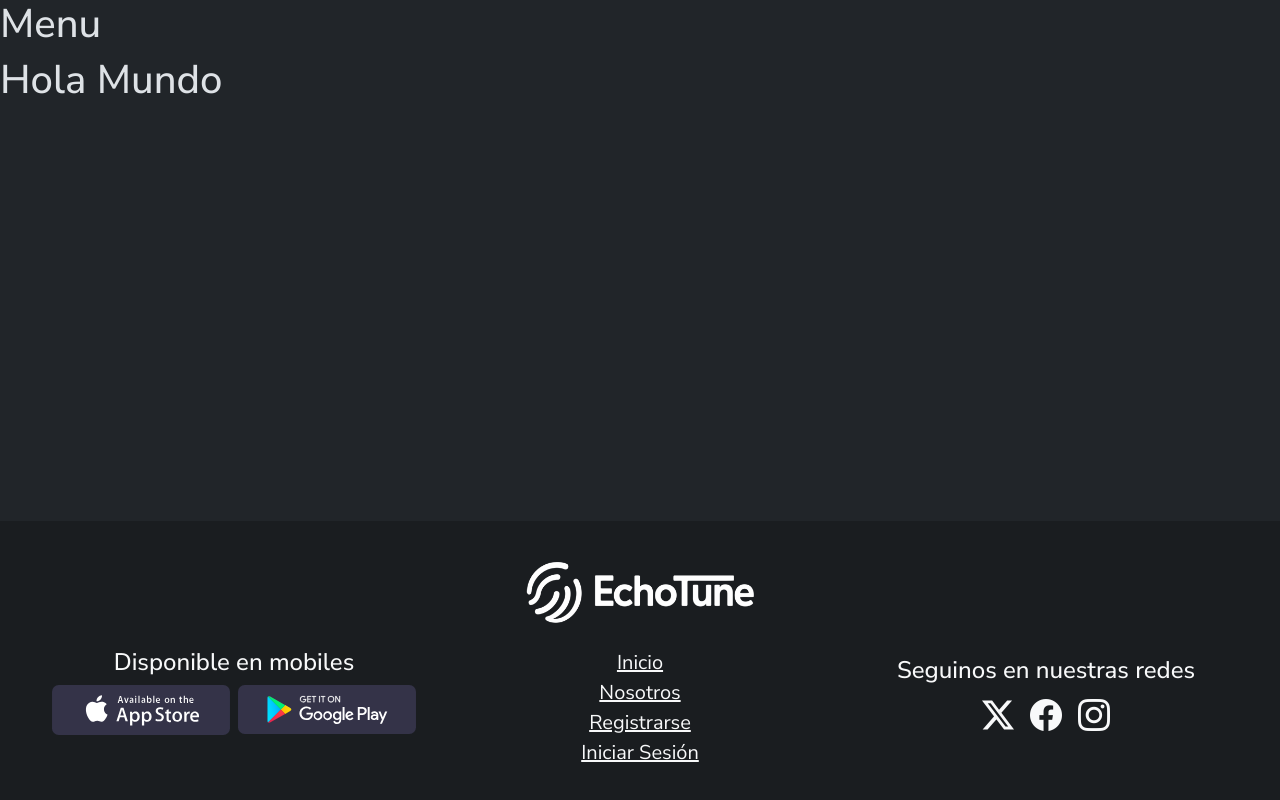
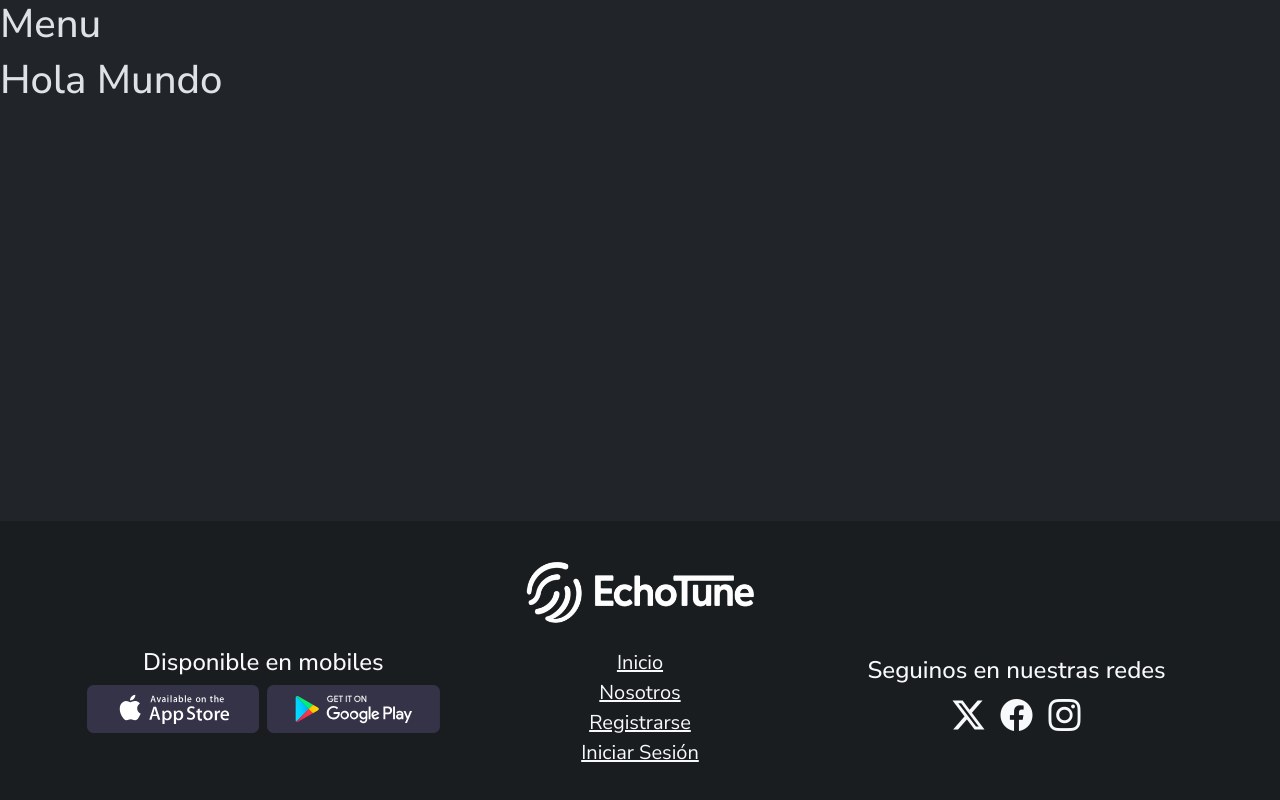
Before and after one commit to omarmatt31/echoTune, a React (Vite) app: page / in a window 1280 px wide. Built offline with nearby package versions, Linux system fonts and the light colour scheme.

Commit message:
realize una correccion  en el codigo del footer

```diff
--- a/src/components/shared/Footer.jsx
+++ b/src/components/shared/Footer.jsx
@@ -2,38 +2,39 @@ import { Link } from "react-router";
 import badgeapple from "../../assets/badge-apple-store.svg"
 import googleplay from "../../assets/google-play-badge-bb.svg"
 import echoLogo from "../../assets/echoTune_Logo-negativo.png"
+import { Col, Row } from "react-bootstrap";
 
 const Footer = () => {
     return (
- <footer className=" bg-dark-subtle py-3 pe-3 ps-3">
-    <div className="row">
-        <div className="col-12 col-md-12 col-lg-12 text-center">
+ <footer className=" bg-dark-subtle py-3 pe-3 ps-3 d-flex justify-content-around">
+    <Row>
+        <Col md={12} lg={12} className="text-center">
             <Link className="link"><img src={echoLogo} alt="logotipo" className="img-fluid logotipo"/></Link>
-        </div>
-         <div className="col-12 col-md-6 col-lg-4 text-center ps-5">
+        </Col>
+         <Col md={6} lg={4} className="text-center">
                     <h4 className="text-light">Disponible en mobiles</h4>
                     <div className="d-flex justify-content-center gap-2">
                         <Link className="link"><img src={badgeapple} alt="appstore" className=" img-fluid appstore"/></Link>
                         <Link className="link"><img src={googleplay} alt="playstore" className="img-fluid playstore"/></Link>
                     </div>
-          </div>
-                <div className="col-12 col-md-6 col-lg-4 text-center">
+          </Col>
+                <Col md={6} lg={4} className="text-center">
                     <ul className="list-unstyled">
                         <Link className="link text-light fs-5"><li>Inicio</li></Link>
                        <Link className="link text-light fs-5"> <li>Nosotros</li></Link>
                         <Link className="link text-light fs-5"><li>Registrarse</li></Link>
                        <Link className="link text-light fs-5"> <li>Iniciar Sesión</li></Link>
                     </ul>
-                </div>
-                <div className="col-12 col-md-12 col-lg-4 text-center pe-5">
+                </Col>
+                <Col md={12} lg={4} className="text-center">
                 <h4 className="text-light my-2">Seguinos en nuestras redes</h4>
                 <div className="d-flex justify-content-center gap-3">
                     <Link className="link text-light"><i className="bi bi-twitter-x text-light fs-2"></i></Link>
                     <Link className="link text-light"><i className="bi bi-facebook color-facebook fs-2"></i></Link>
                     <Link className="link text-light"><i className="bi bi-instagram fs-2 color-instagram"></i></Link>
                     </div>
-                </div>
-                </div>
+                </Col>
+                </Row>
         </footer>
     );
 };
```
